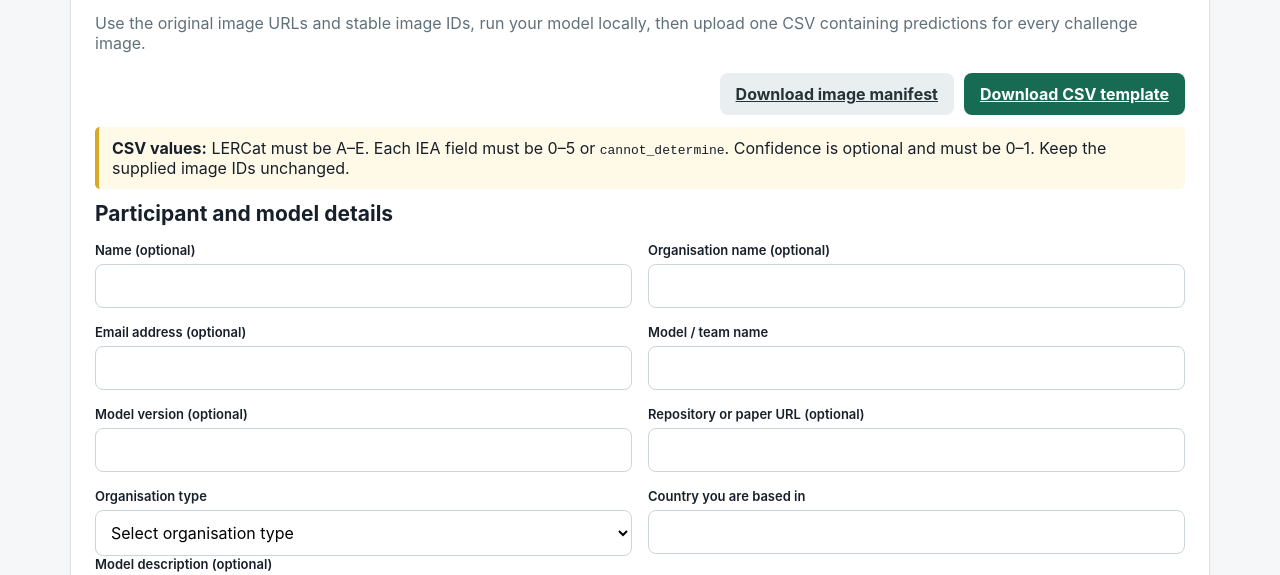
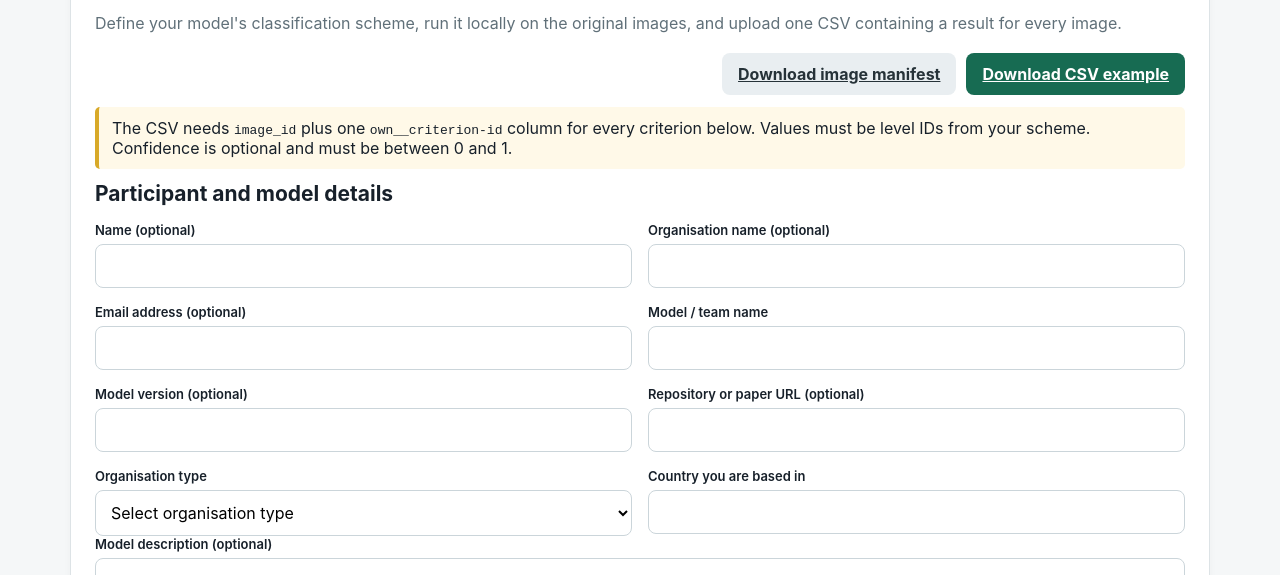
Before and after one commit to weid-ost/lee-classification-challenge, a plain HTML site: page lee-challenge/cv-submit.html in a window 1280 px wide. Shown: the part 160-735 px from the top of the page. Drawn offline with Linux system fonts and the light colour scheme.

Commit message:
Use participant-defined classification schemes only

```diff
--- a/lee-challenge/cv-submit.html
+++ b/lee-challenge/cv-submit.html
@@ -2,4 +2,4 @@
 <header><div><strong>LEE Classification Challenge</strong><span class="badge">computer vision</span></div><a href="index.html">Manual challenge</a></header>
 <main id="cvApp"></main>
 <footer>Open-source research prototype · Results are only published in anonymised form.</footer>
-<script src="config.js"></script><script src="data/images.js"></script><script src="cv-submit.js"></script></body></html>
+<script src="config.js"></script><script src="data/images.js"></script><script src="cv-own-submit.js"></script></body></html>
```
